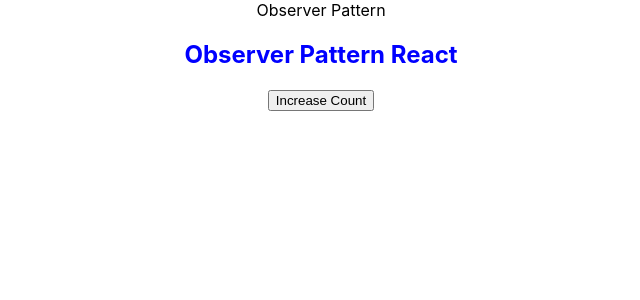
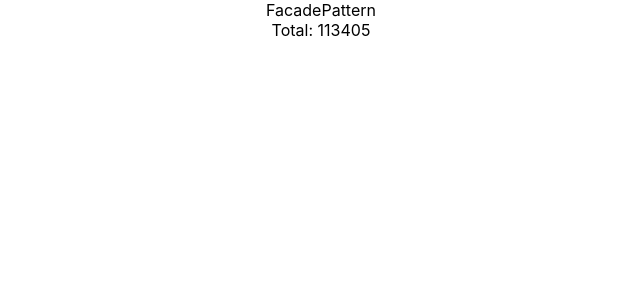
Before and after one commit to toanlehcm/DesignParttern, a React (Create React App) app: page / in a window 1280 px wide. Shown: the top 300 px of the page, without its empty margins (319-959 px from the left). Built offline with nearby package versions, Linux system fonts and the light colour scheme.

Commit message:
- Facade pattern.

```diff
--- a/src/App.js
+++ b/src/App.js
@@ -1,12 +1,10 @@
 import './App.css';
-import ObserverPattern from './lesson/ObserverPattern';
-import ObserverPatternReact from './lesson/ObserverPattern/ObserverReact';
+import FacadePattern from './lesson/FacadePattern';
 
 function App() {
   return (
     <div className="App">
-      <ObserverPattern />
-      <ObserverPatternReact />
+      <FacadePattern />
     </div>
   );
 }
--- /dev/null
+++ b/src/lesson/FacadePattern/index.js
@@ -0,0 +1,56 @@
+class Discount {
+  calc(value) {
+    return value * 0.9
+  }
+}
+
+class Shipping {
+  calc() {
+    return 5
+  }
+}
+
+class Fees {
+  calc(value) {
+    return value * 1.05
+  }
+}
+
+class ShopeeFacadePattern {
+  constructor() {
+    this.discount = new Discount()
+    this.shipping = new Shipping()
+    this.fees = new Fees()
+  }
+
+  calc(price) {
+    price = this.discount.calc(price)
+    console.log('discount', price);
+
+    price = this.fees.calc(price)
+    console.log('fees', price);
+
+    price += this.shipping.calc()
+    console.log('shipping', price);
+
+    return price
+  }
+}
+
+export default function FacadePattern(params) {
+  function buy(price) {
+    const shopee = new ShopeeFacadePattern()
+    const total = shopee.calc(price)
+    console.log('total', total);
+
+    return total
+  }
+
+  return (
+    <>
+      <div>FacadePattern</div>
+      <div>Total: {buy(120000)}</div>
+    </>
+
+  )
+}
```
